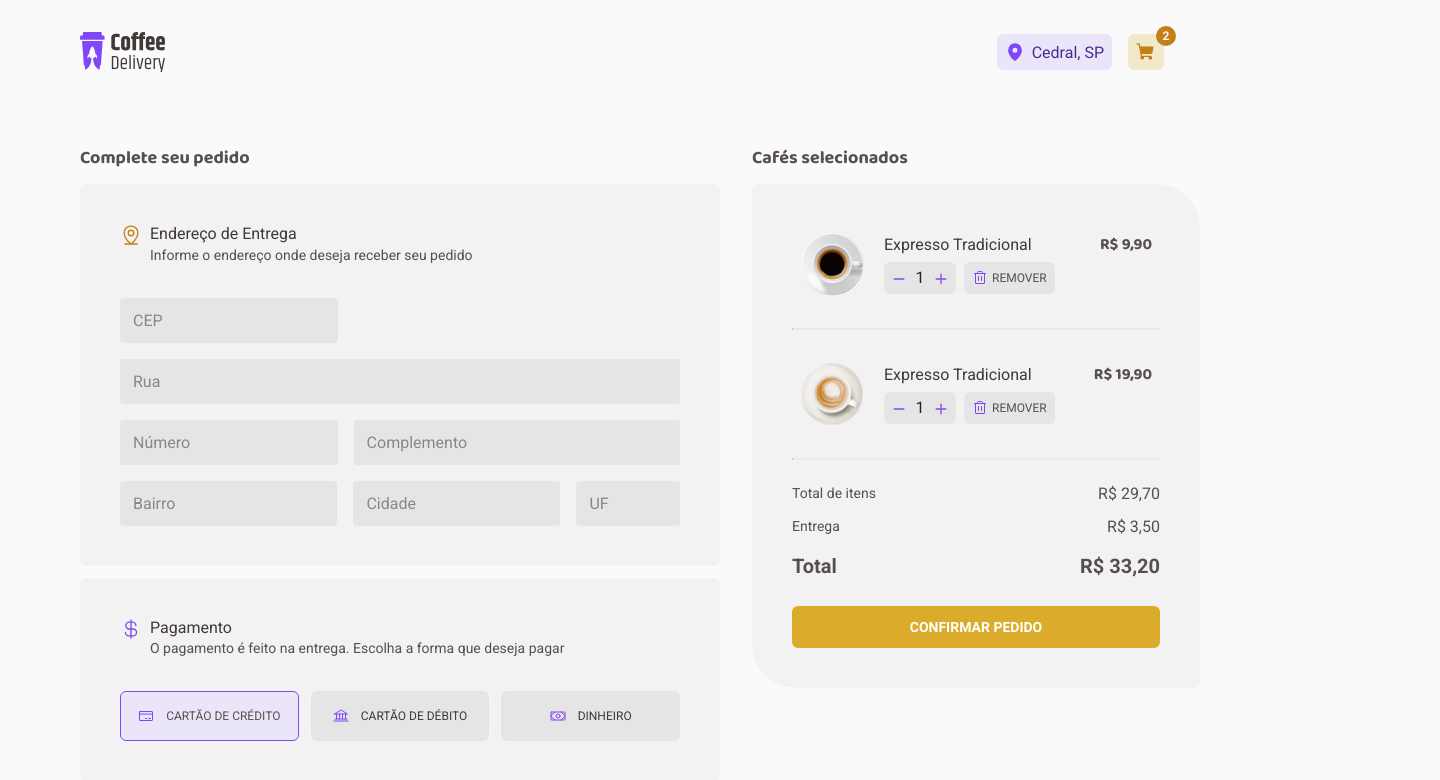
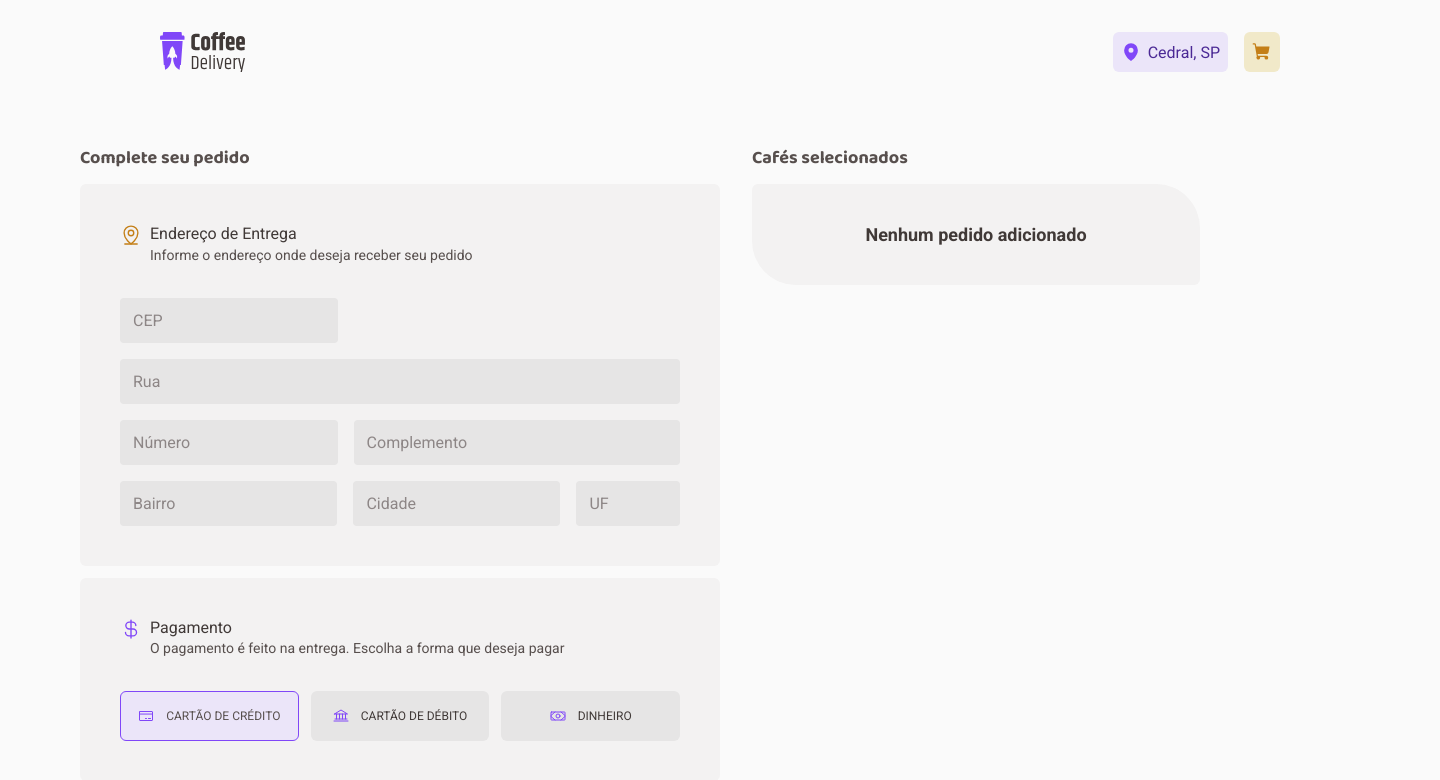
Before and after one commit to rafnakb/react-coffee-delivery, a React (Vite) app: page /checkout in a window 1280 px wide. Shown: the top 780 px of the page, 1440 px wide, since content can reach past the window. Built offline with nearby package versions, Linux system fonts and the light colour scheme.

Commit message:
More context api implementing

```diff
--- a/src/components/Header/index.tsx
+++ b/src/components/Header/index.tsx
@@ -1,13 +1,19 @@
 import { ShoppingCart, MapPin } from "phosphor-react";
+import { useContext } from "react";
 import { NavLink } from "react-router-dom";
+import { OrderContext, OrdersData } from "../../contexts/OrderContext";
 import { CartItemCounter, HeaderContainer } from "./styles";
 
 export function Header() {
+  const {
+    numberOfItemsInOrder
+  } = useContext(OrderContext);
 
-  const isEmptyCart = 0 === 0;
+  const isEmptyCart = numberOfItemsInOrder === 0;
 
   return (
     <HeaderContainer>
+      <div className="contentSize">
         <img src="src/assets/coffee-logo.svg" alt="" />
         <nav>
           <span>
@@ -17,12 +23,13 @@ export function Header() {
           <NavLink to="/checkout" title="Carrinho de compras">
             <ShoppingCart size={20} weight="fill" />
           </NavLink>
-        {isEmptyCart && (
+          {!isEmptyCart && (
             <CartItemCounter>
-            2
+              {numberOfItemsInOrder}
             </CartItemCounter>
           )}
         </nav>
+      </div>
     </HeaderContainer>
   );
 }
--- a/src/components/Header/styles.ts
+++ b/src/components/Header/styles.ts
@@ -3,11 +3,21 @@ import styled from "styled-components";
 export const HeaderContainer = styled.header`
   display: flex;
   align-items: center;
-  flex-direction: row;
-  justify-content: space-between;
-  width: var(--contentSize);
-  margin: 0 auto;
+  width: var(--wideSize);
+  background: ${props => props.theme['white-100']};
+  z-index: 999px;
   height: 6.5rem;
+  position: sticky;
+  top: 0;
+  z-index: 999;
+
+  .contentSize {
+    display: flex;
+    flex-direction: row;
+    justify-content: space-between;
+    width: var(--contentSize);
+    margin: 0 auto;
+  }
 
   img {
     width: 84.95px;
@@ -57,8 +67,7 @@ export const CartItemCounter = styled.label`
   font-family: 'Roboto';
   font-weight: 700;
   font-size: 12px;
-  text-align: center;
-  position: relative;
-  top: -8px;
-  right: 24px;
+  position: absolute;
+  top: 24px;
+  right: 150px;
 `;
--- a/src/contexts/OrderContext.tsx
+++ b/src/contexts/OrderContext.tsx
@@ -1,15 +1,19 @@
 import { createContext, ReactNode, useState } from "react";
 import { FilterModel, ProductModel } from "../pages/Home/components/Products";
 
-interface CreateOrderData {
-  id: string;
+export interface OrdersData {
+  id: number;
   quantity: number;
 }
 
 interface OrderContextType {
+  PRODUCTS: ProductModel[],
   products: ProductModel[];
   handleFilteredProductTable: (filteredTag: string) => void;
   filterList: FilterModel[];
+  orders: OrdersData[];
+  addItemToOrder: (list: OrdersData[]) => void;
+  numberOfItemsInOrder: number;
 }
 
 export const OrderContext = createContext({} as OrderContextType);
@@ -19,11 +23,35 @@ interface OrderContextProviderProps {
 }
 
 export function OrderContextProvider({ children }: OrderContextProviderProps) {
+  const [products, setProducts] = useState<ProductModel[]>(PRODUCTS);
+  const [orders, setOrders] = useState<OrdersData[]>([]);
 
-  const [products, setProducts] = useState<ProductModel[]>(PRODUCTS);
+  function addItemToOrder(list: OrdersData[]) {
+    const mergedOrders = list.reduce((sumOrders: OrdersData[], currencyOrders) => {
+      const existingOrder = sumOrders.find((order) => order.id === currencyOrders.id);
+      if (existingOrder) {
+        existingOrder.quantity = existingOrder.quantity + currencyOrders.quantity
+      } else {
+        sumOrders.push(currencyOrders);
+      }
+      return sumOrders;
+    }, []);
+
+    setOrders(mergedOrders);
+    console.log(mergedOrders)
+  }
+
+  function countNumberOfItemsInOrder() {
+    let total = 0;
+    orders.map(order => {
+      return total = total + order.quantity;
+    })
+    return total;
+  }
+
+  const numberOfItemsInOrder = countNumberOfItemsInOrder();
 
   let allTags: string[] = [];
-  let tagObj: FilterModel[];
 
   products.map(product => {
     product.tags.forEach(tag => {
@@ -32,6 +60,7 @@ export function OrderContextProvider({ children }: OrderContextProviderProps) {
   })
   allTags = [...new Set(allTags)];
 
+  let tagObj: FilterModel[];
   tagObj = allTags.map(str => {
     return {
       tag: str.toString(),
@@ -64,9 +93,13 @@ export function OrderContextProvider({ children }: OrderContextProviderProps) {
   return (
     <OrderContext.Provider
       value={{
+        PRODUCTS,
         products,
         handleFilteredProductTable,
-        filterList
+        filterList,
+        orders,
+        addItemToOrder,
+        numberOfItemsInOrder
       }}
     >
       {children}
--- a/src/pages/Checkout/components/ProductSelected/index.tsx
+++ b/src/pages/Checkout/components/ProductSelected/index.tsx
@@ -1,39 +1,52 @@
-import { Trash } from "phosphor-react";
 import { IconTextButton } from "../../../../components/TrashButton";
 import { ProductCounter } from "../../../../components/ProductCounter";
 import { ConfirmButton, Divider, ItemFromOrderContainer, PricesInfoContainer, ProductsSelectedContainer } from "./styles";
+import { useContext } from "react";
+import { OrderContext } from "../../../../contexts/OrderContext";
 
 export function Products() {
+  const {
+    PRODUCTS,
+    orders
+  } = useContext(OrderContext);
+
+  const isEmptyOrder = orders.length === 0;
+
   return (
     <ProductsSelectedContainer>
-      <ItemFromOrderContainer>
+
+      {isEmptyOrder ?
+        (
+          <p className="empty">Nenhum pedido adicionado</p>
+        ) : (
+          <>
+            {orders.map(order => {
+              PRODUCTS.find(item => {
+                item.id === order.id
+                return <ItemFromOrderContainer
+                  key={item.id}
+                >
                   <div className="content">
-          <img src="src/assets/products/expresso-tradicional.svg" alt="" />
+                    <img src={item.imageUrl} alt="" />
                     <div className="item">
-            <p>Expresso Tradicional</p>
+                      <p>{item.name}</p>
                       <div className="buttons">
                         <ProductCounter />
                         <IconTextButton />
                       </div>
                     </div>
                   </div>
-        <span className="price">R$ 9,90</span>
+                  <span className="price">{
+                    (order.quantity * item.price).toLocaleString('pt-BR', {
+                      style: 'currency',
+                      currency: 'BRL'
+                    })}</span>
                 </ItemFromOrderContainer>
-      {true && (<Divider />)}
-      <ItemFromOrderContainer>
-        <div className="content">
-          <img src="src/assets/products/latte.svg" alt="" />
-          <div className="item">
-            <p>Expresso Tradicional</p>
-            <div className="buttons">
-              <ProductCounter />
-              <IconTextButton />
-            </div>
-          </div>
-        </div>
-        <span className="price">R$ 19,90</span>
-      </ItemFromOrderContainer>
-      {true && (<Divider />)}
+              })
+            })}
+
+            {!isEmptyOrder && (<Divider />)}
+
             <PricesInfoContainer>
               <div className="orderInfo">
                 Total de itens
@@ -48,9 +61,14 @@ export function Products() {
                 <p>R$ 33,20</p>
               </div>
             </PricesInfoContainer>
+
             <ConfirmButton>
               CONFIRMAR PEDIDO
             </ConfirmButton>
+          </>
+        )
+      }
+
     </ProductsSelectedContainer>
   );
 }
--- a/src/pages/Checkout/components/ProductSelected/styles.ts
+++ b/src/pages/Checkout/components/ProductSelected/styles.ts
@@ -7,6 +7,13 @@ export const ProductsSelectedContainer = styled.div`
   background: ${props => props.theme['gray-100']};
   border-radius: 6px 44px;
   gap: 1.5rem;
+
+  p.empty {
+    text-align: center;
+    font-family: 'Roboto';
+    font-size: 18px;
+    color: ${props => props.theme['gray-800']};
+  }
 `;
 
 export const ItemFromOrderContainer = styled.div`
@@ -51,6 +58,7 @@ export const ItemFromOrderContainer = styled.div`
     font-size: 16px;
     text-align: right;
   }
+
 `;
 
 export const Divider = styled.hr`
--- a/src/pages/Checkout/styles.ts
+++ b/src/pages/Checkout/styles.ts
@@ -2,9 +2,9 @@ import styled from "styled-components";
 
 export const CheckoutContainer = styled.div`
   display: grid;
-  max-width: var(--contentSize);
+  width: var(--contentSize);
   margin: 0 auto;
-  grid-template-columns: 40rem 28rem;
+  grid-template-columns: 40rem 1fr;
   gap: 0.75rem 2rem;
   padding-top: 2.5rem;
   align-items: flex-start;
--- a/src/pages/Home/components/Products/ProductCard/index.tsx
+++ b/src/pages/Home/components/Products/ProductCard/index.tsx
@@ -1,6 +1,7 @@
 import { Minus, Plus, ShoppingCartSimple } from "phosphor-react";
-import { useState } from "react";
+import { useContext, useState } from "react";
 import { NavLink } from "react-router-dom";
+import { OrderContext, OrdersData } from "../../../../../contexts/OrderContext";
 import {
   BuyContainer,
   CartButton,
@@ -20,6 +21,10 @@ interface ProductProps {
 }
 
 export function ProductCard({ ...props }: ProductProps) {
+  const {
+    orders,
+    addItemToOrder
+  } = useContext(OrderContext);
 
   const [quantityOfProduct, setQuantityOfProduct] = useState(1);
 
@@ -37,6 +42,14 @@ export function ProductCard({ ...props }: ProductProps) {
     setQuantityOfProduct((state) => {
       return state + 1;
     })
+  }
+
+  function handleAddItemToOrder() {
+    const newItem: OrdersData = {
+      id: props.id,
+      quantity: quantityOfProduct
+    }
+    addItemToOrder([...orders, newItem]);
   }
 
   return (
@@ -73,7 +86,7 @@ export function ProductCard({ ...props }: ProductProps) {
               <Plus size={14} weight="bold" />
             </button>
           </OrderCountContainer>
-          <CartButton title="Adicionar ao carrinho">
+          <CartButton title="Adicionar ao carrinho" onClick={handleAddItemToOrder}>
             <ShoppingCartSimple size={22} weight="fill" />
           </CartButton>
         </div>
--- a/src/pages/Home/index.tsx
+++ b/src/pages/Home/index.tsx
@@ -1,3 +1,5 @@
+import { Outlet } from "react-router-dom";
+import { Header } from "../../components/Header";
 import { HeroContent } from "./components/Hero";
 import { Products } from "./components/Products";
 import { WideHomeContainer } from "./styles";
```
Lines whose indentation alone changed are shown as unchanged.
